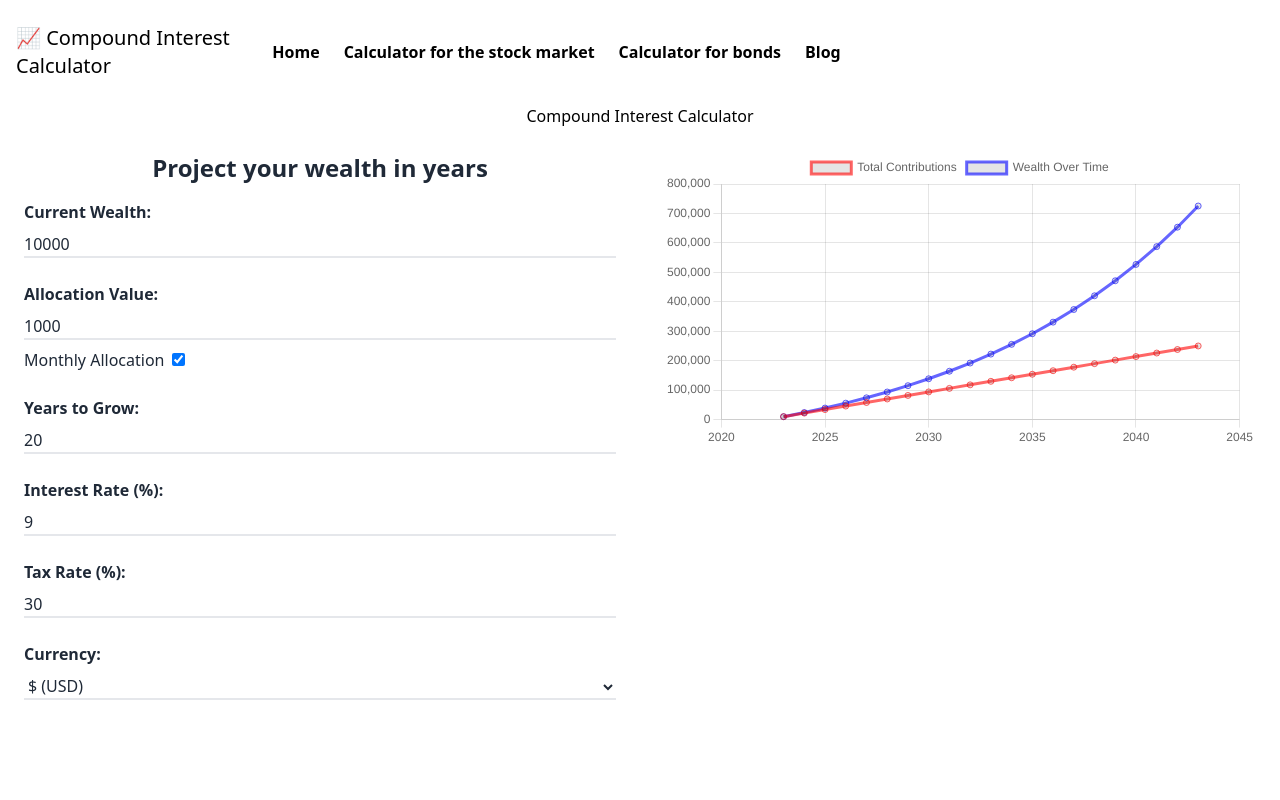
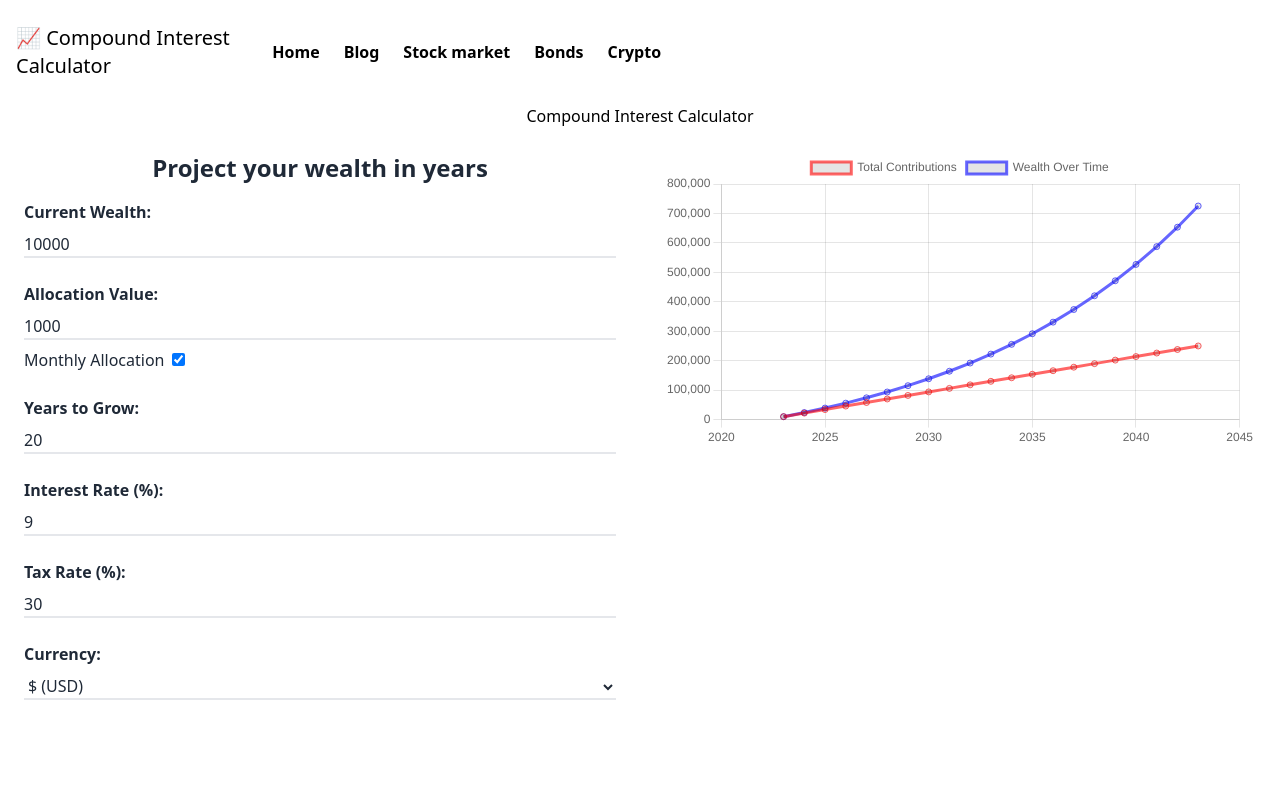
Before and after one commit to marionlouis1/interest-calculator, a Next.js app: page / in a window 1280 px wide. Shown: the top 800 px of the page. Built offline with nearby package versions, Linux system fonts and the light colour scheme.

Commit message:
toast crypto working

```diff
--- a/components/header.js
+++ b/components/header.js
@@ -1,7 +1,36 @@
 import Link from 'next/link';
+import { ToastContainer, toast } from 'react-toastify';
+import 'react-toastify/dist/ReactToastify.css';
+
 
 const Header = () => {
+  const notifyCrypto = () => toast.info("Incoming soon !!!", {
+    position: "top-center",
+    autoClose: 5000,
+    hideProgressBar: false,
+    closeOnClick: true,
+    pauseOnHover: true,
+    draggable: true,
+    progress: undefined,
+    theme: "light",
+    icon:"🚀",
+  });
+
   return (
+    <>
+    <ToastContainer
+      position="top-center"
+      autoClose={5000}
+      hideProgressBar={false}
+      newestOnTop={false}
+      closeOnClick
+      rtl={false}
+      pauseOnFocusLoss
+      draggable
+      pauseOnHover
+      theme="light"
+      />
+
     <header className="bg-white text-black py-5 flex items-center justify-between">
       <div className="logo text-xl pl-4">
         <Link href="/">
@@ -15,18 +44,22 @@ const Header = () => {
               <Link href="/" className="text-black font-bold hover:text-blue-500">Home</Link>
             </li>
             <li>
-              <Link href="/stocks" className="text-black font-bold hover:text-blue-500">Calculator for the stock market</Link>
+              <Link href="/blog" className="text-black font-bold hover:text-blue-500">Blog</Link>
             </li>
             <li>
-              <Link href="/bonds" className="text-black font-bold hover:text-blue-500">Calculator for bonds</Link>
+              <Link href="/stocks" className="text-black font-bold hover:text-blue-500">Stock market</Link>
             </li>
             <li>
-              <Link href="/blog" className="text-black font-bold hover:text-blue-500">Blog</Link>
+              <Link href="/bonds" className="text-black font-bold hover:text-blue-500">Bonds</Link>
             </li>
+            <li>
+            <button className ="text-black font-bold hover:text-blue-500 "onClick={notifyCrypto}>Crypto</button>
+          </li>
           </ul>
         </nav>
       </div>
     </header>
+  </>
   );
 }
 
--- a/package.json
+++ b/package.json
@@ -15,6 +15,7 @@
     "react": "^18",
     "react-chartjs-2": "^5.2.0",
     "react-dom": "^18",
+    "react-toastify": "^9.1.3",
     "styled-components": "^6.1.0"
   },
   "devDependencies": {
--- a/pages/index.js
+++ b/pages/index.js
@@ -16,6 +16,7 @@ export default function Home() {
         <script async src="https://pagead2.googlesyndication.com/pagead/js/adsbygoogle.js?client=ca-pub-6256879694795014"
      crossorigin="anonymous"></script>
       </Head>
+
       <div>
         <Header />
       </div>
```
Also changed, not shown: 1 other file (tests, documents, lock files or other folders).
